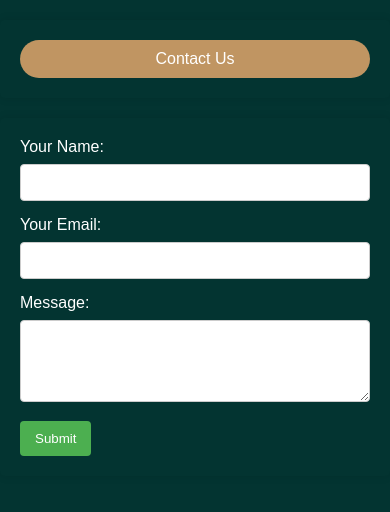
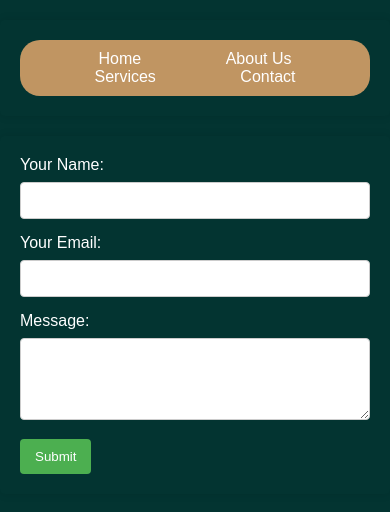
Before and after one commit to Aymenoo/Laytas, a plain HTML site: page contact.html in a window 390 px wide. Drawn offline with Linux system fonts and the light colour scheme.

Commit message:
V4
About us page added
contact us V2
Home page V2

```diff
--- /dev/null
+++ b/aboutus.css
@@ -0,0 +1,87 @@
+
+body {
+    font-family: Arial, sans-serif;
+    background-color: #033431;
+    padding: 0;
+    margin: 0;
+}
+
+
+
+nav {
+    background-color: #c09562;
+    color: #fff;
+    padding: 10px;
+    text-align: center;
+    border-radius: 20px;
+}
+
+nav a {
+    color: #fff;
+    text-decoration:none;
+    padding: 10px;
+    margin: 0 30px;
+    border: 2px;
+}
+
+nav a:hover {
+    background-color: #c98f49;
+    margin: 0 30px;
+    padding: 10px;
+    border-radius: 10px;
+}
+
+section {
+    max-width: 1100px;
+    margin: 20px auto;
+    padding: 20px;;
+    box-shadow: 0 0 10px rgba(0, 0, 0, 0.1);
+    border-radius: 5px;
+    color: white;
+    ;
+}
+
+.about-content {
+    padding: 20px;
+    color: #fff;
+}
+
+footer {
+    background-color: #c09562;
+    color: #fff;
+    text-align: center;
+    padding: 10px 0;
+    position: fixed;
+    bottom: 0;
+    width: 100%;
+}
+
+.about-content h2 {
+    animation: slideInFromLeft 1s ease-out;
+}
+
+.about-content p {
+    animation: slideInFromRight 1s ease-out;
+}
+
+@keyframes slideInFromLeft {
+    from {
+        margin-left: -100%;
+        opacity: 0;
+    }
+    to {
+        margin-left: 0;
+        opacity: 1;
+    }
+}
+
+@keyframes slideInFromRight {
+    from {
+        margin-right: -100%;
+        opacity: 0;
+    }
+    to {
+        margin-right: 0;
+        opacity: 1;
+    }
+}
--- a/cards.css
+++ b/cards.css
@@ -10,6 +10,7 @@
 
 body {
     font-family: Arial, sans-serif;
+    background-color: #033431;
     margin: 0;
     padding: 0;
 }
@@ -34,6 +35,15 @@ nav a:hover {
     background-color: #c98f49;
     margin: 0 30px;
     padding: 10px;
+    border-radius: 10px;
+}
+section {
+    max-width: 1100px;
+    margin: 20px auto;
+    padding: 20px;;
+    box-shadow: 0 0 10px rgba(0, 0, 0, 0.1);
+    border-radius: 5px;
+    color: white;
 }
 
 .brand{
@@ -63,6 +73,7 @@ nav a:hover {
     transition: 1s ease-in-out;
     overflow: hidden;
     box-shadow: 0 5px 12px Orgba(0, 0, 0,0.5);
+
 }
 
 .card:not(:first-child) {
@@ -82,3 +93,9 @@ nav a:hover {
     object-fit: cover;
     border-radius: 4px;
 }
+@media only screen and (max-width: 768px) {
+    .card {
+        width: 40vw;
+        height: 60vw;
+    }
+}
--- a/contact.css
+++ b/contact.css
@@ -1,10 +1,32 @@
-
 
 body {
     font-family: Arial, sans-serif;
     background-color: #033431;
     margin: 0;
     padding: 0;
+}
+
+nav {
+    background-color: #c09562;
+    color: #ffff;
+    padding: 10px;
+    text-align: center;
+    border-radius: 20px;
+}
+
+nav a {
+    color: #fff;
+    text-decoration:none;
+    padding: 10px;
+    margin: 0 30px;
+    border: 2px;
+}
+
+nav a:hover {
+    background-color: #c98f49;
+    margin: 0 30px;
+    padding: 10px;
+    border-radius: 10px;
 }
 
 header {
--- a/contact.html
+++ b/contact.html
@@ -8,7 +8,12 @@
 </head>
 <body>
     <section>
-        <header> Contact Us </header>
+        <nav>
+            <a href="cards.html">Home</a>
+            <a href="aboutus.html">About Us</a>
+            <a href="services.html">Services</a>
+            <a href="contact.html">Contact</a>
+        </nav>
     </section>
     <section>
         <form action="#" method="post">
```
Also changed, not shown: aboutus.html (added, +27 -0 lines), cards.html (renamed from index.html, +4 -3 lines).
